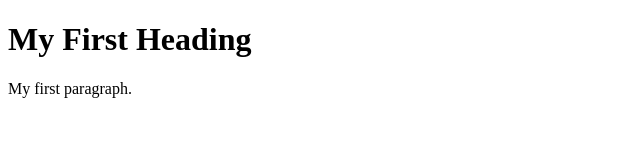
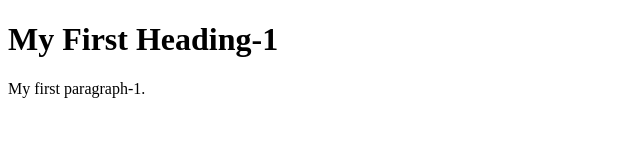
Before and after one commit to Levi-Michael/Web-CI-CD, a plain HTML site: page index.html in a window 1280 px wide. Shown: the full height of the page, 0-640 px from the left. Drawn offline with Linux system fonts and the light colour scheme.

Commit message:
Update index.html

```diff
--- a/index.html
+++ b/index.html
@@ -2,8 +2,8 @@
 <html>
 <body>
 
-<h1>My First Heading</h1>
-<p>My first paragraph.</p>
+<h1>My First Heading-1</h1>
+<p>My first paragraph-1.</p>
 
 </body>
 </html>
```
